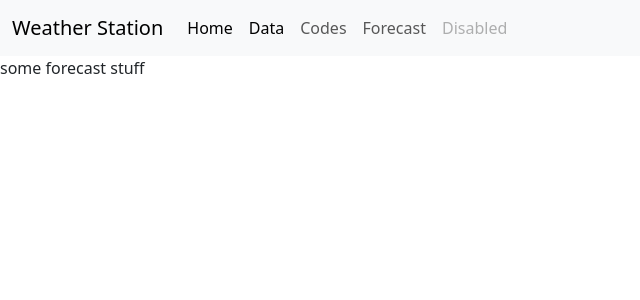
After one commit to Adnan10101/Cloud-Enabled-Weather-System, a Flask app: page /forecast in a window 1280 px wide. The commit adds this page. Shown: the top 300 px of the page, without its empty margins (0-640 px from the left). Run offline with Flask 3, Linux system fonts and the light colour scheme.

Commit message:
updated flask files

```diff
--- a/Flask/app.py
+++ b/Flask/app.py
@@ -1,11 +1,22 @@
 from flask import Flask,render_template
+import os
 
-app = Flask(__name__)
+app = Flask(__name__, static_url_path='/static')
 
 @app.route("/")
-def hello_world():
+def home():
+    visuals_path = ["cloud cover.png",
+                    "humidity.png",
+                    "pressue.png",
+                    "rain.png",
+                    "snow.png",
+                    "temperature.png",
+                    "wind_speed.png"]
+    return render_template('home.html',images = visuals_path)
 
-    return render_template('index.html')
+@app.route("/forecast")
+def forecast():
+    return render_template('forecast.html')
 
 if __name__ == "__main__":
-    app.run(port=int(os.environ.get("PORT", 8080)),host='0.0.0.0',debug=True)
+    app.run(host='0.0.0.0',debug=True)
--- /dev/null
+++ b/Flask/templates/forecast.html
@@ -0,0 +1,4 @@
+{% extends 'index.html' %}
+{% block content %}
+<p> some forecast stuff</p>
+{% endblock content %}
--- a/Flask/templates/index.html
+++ b/Flask/templates/index.html
@@ -15,13 +15,16 @@
               <div class="collapse navbar-collapse" id="navbarSupportedContent">
                 <ul class="navbar-nav me-auto mb-2 mb-lg-0">
                   <li class="nav-item">
-                    <a class="nav-link active" aria-current="page" href="#">Home</a>
+                    <a class="nav-link active" aria-current="page" href="{{ url_for('home')}}">Home</a>
                   </li>
                   <li class="nav-item">
                     <a class="nav-link active" aria-current="page" href="#">Data</a>
                   </li>
                   <li class="nav-item">
                     <a class="nav-link" href="https://github.com/Adnan10101/Cloud-Enabled-Weather-System">Codes</a>
+                  </li>
+                  <li class="nav-item">
+                    <a class="nav-link" href="{{ url_for('forecast')}}">Forecast</a>
                   </li>
 
                   <li class="nav-item">
@@ -32,5 +35,10 @@
               </div>
             </div>
           </nav>
+
+
+          {% block content %}
+
+          {% endblock content %}
     </body>
 </html>
```
Also changed, not shown: Flask/templates/home.html (added, +8 -0 lines), .gitignore.txt (added), 2 other files.
